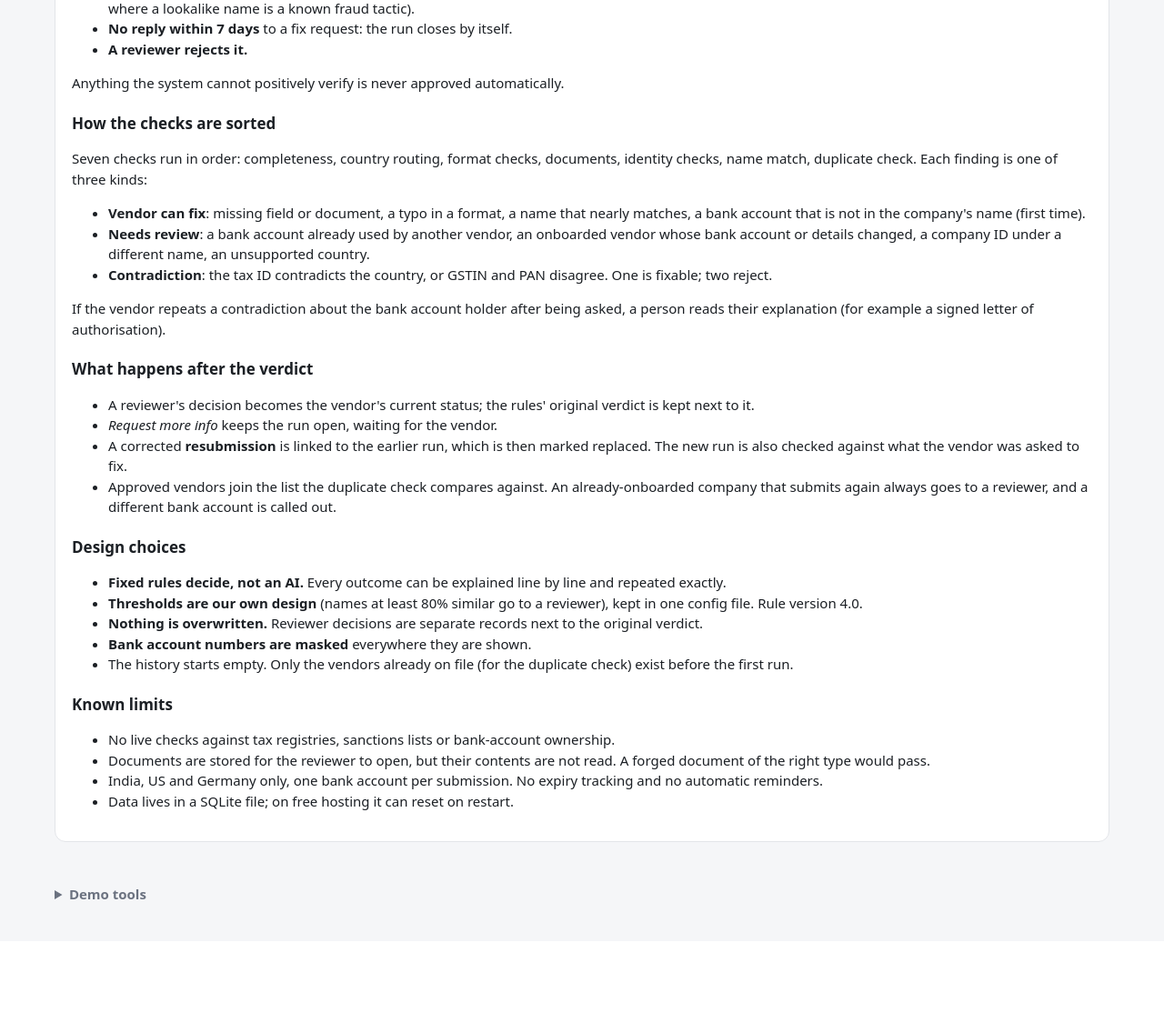
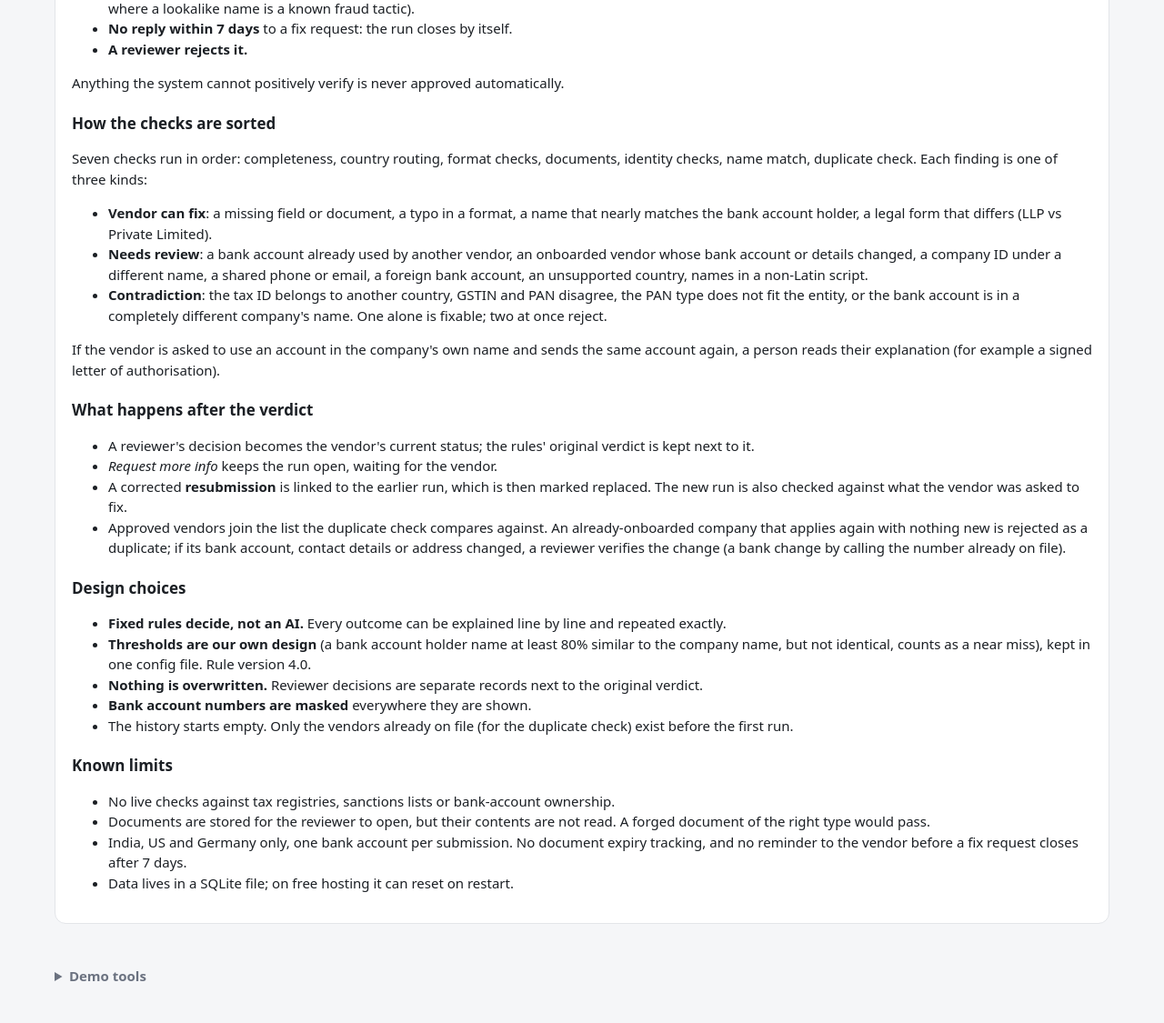
Before and after one commit to ShubhamK0802/vendor-onboarding-flask, a Flask app: page /about in a window 1280 px wide. Shown: the part 1026-2151 px from the top of the page at 91% size. Before the commit the page ends 2015 px from the top, so only its background shows below. Run offline with Flask 3, Linux system fonts and the light colour scheme; data comes from the database, SQL or seed files in the repository; data that the repository does not hold is empty.

Commit message:
About page: match the final status rules (duplicate, changed details, near miss, 7-day close)
Co-Authored-By: Claude Sonnet 5.5 <noreply@anthropic.com>

```diff
--- a/templates/about.html
+++ b/templates/about.html
@@ -42,24 +42,24 @@
   <h2>How the checks are sorted</h2>
   <p>Seven checks run in order: completeness, country routing, format checks, documents, identity checks, name match, duplicate check. Each finding is one of three kinds:</p>
   <ul>
-    <li><b>Vendor can fix</b>: missing field or document, a typo in a format, a name that nearly matches, a bank account that is not in the company's name (first time).</li>
-    <li><b>Needs review</b>: a bank account already used by another vendor, an onboarded vendor whose bank account or details changed, a company ID under a different name, an unsupported country.</li>
-    <li><b>Contradiction</b>: the tax ID contradicts the country, or GSTIN and PAN disagree. One is fixable; two reject.</li>
+    <li><b>Vendor can fix</b>: a missing field or document, a typo in a format, a name that nearly matches the bank account holder, a legal form that differs (LLP vs Private Limited).</li>
+    <li><b>Needs review</b>: a bank account already used by another vendor, an onboarded vendor whose bank account or details changed, a company ID under a different name, a shared phone or email, a foreign bank account, an unsupported country, names in a non-Latin script.</li>
+    <li><b>Contradiction</b>: the tax ID belongs to another country, GSTIN and PAN disagree, the PAN type does not fit the entity, or the bank account is in a completely different company's name. One alone is fixable; two at once reject.</li>
   </ul>
-  <p>If the vendor repeats a contradiction about the bank account holder after being asked, a person reads their explanation (for example a signed letter of authorisation).</p>
+  <p>If the vendor is asked to use an account in the company's own name and sends the same account again, a person reads their explanation (for example a signed letter of authorisation).</p>
 
   <h2>What happens after the verdict</h2>
   <ul>
     <li>A reviewer's decision becomes the vendor's current status; the rules' original verdict is kept next to it.</li>
     <li><i>Request more info</i> keeps the run open, waiting for the vendor.</li>
     <li>A corrected <b>resubmission</b> is linked to the earlier run, which is then marked replaced. The new run is also checked against what the vendor was asked to fix.</li>
-    <li>Approved vendors join the list the duplicate check compares against. An already-onboarded company that submits again always goes to a reviewer, and a different bank account is called out.</li>
+    <li>Approved vendors join the list the duplicate check compares against. An already-onboarded company that applies again with nothing new is rejected as a duplicate; if its bank account, contact details or address changed, a reviewer verifies the change (a bank change by calling the number already on file).</li>
   </ul>
 
   <h2>Design choices</h2>
   <ul>
     <li><b>Fixed rules decide, not an AI.</b> Every outcome can be explained line by line and repeated exactly.</li>
-    <li><b>Thresholds are our own design</b> (names at least 80% similar go to a reviewer), kept in one config file. Rule version {{ rule_version }}.</li>
+    <li><b>Thresholds are our own design</b> (a bank account holder name at least 80% similar to the company name, but not identical, counts as a near miss), kept in one config file. Rule version {{ rule_version }}.</li>
     <li><b>Nothing is overwritten.</b> Reviewer decisions are separate records next to the original verdict.</li>
     <li><b>Bank account numbers are masked</b> everywhere they are shown.</li>
     <li>The history starts empty. Only the vendors already on file (for the duplicate check) exist before the first run.</li>
@@ -69,7 +69,7 @@
   <ul>
     <li>No live checks against tax registries, sanctions lists or bank-account ownership.</li>
     <li>Documents are stored for the reviewer to open, but their contents are not read. A forged document of the right type would pass.</li>
-    <li>India, US and Germany only, one bank account per submission. No expiry tracking and no automatic reminders.</li>
+    <li>India, US and Germany only, one bank account per submission. No document expiry tracking, and no reminder to the vendor before a fix request closes after {{ fix_deadline_days }} days.</li>
     <li>Data lives in a SQLite file; on free hosting it can reset on restart.</li>
   </ul>
 </section>
```
